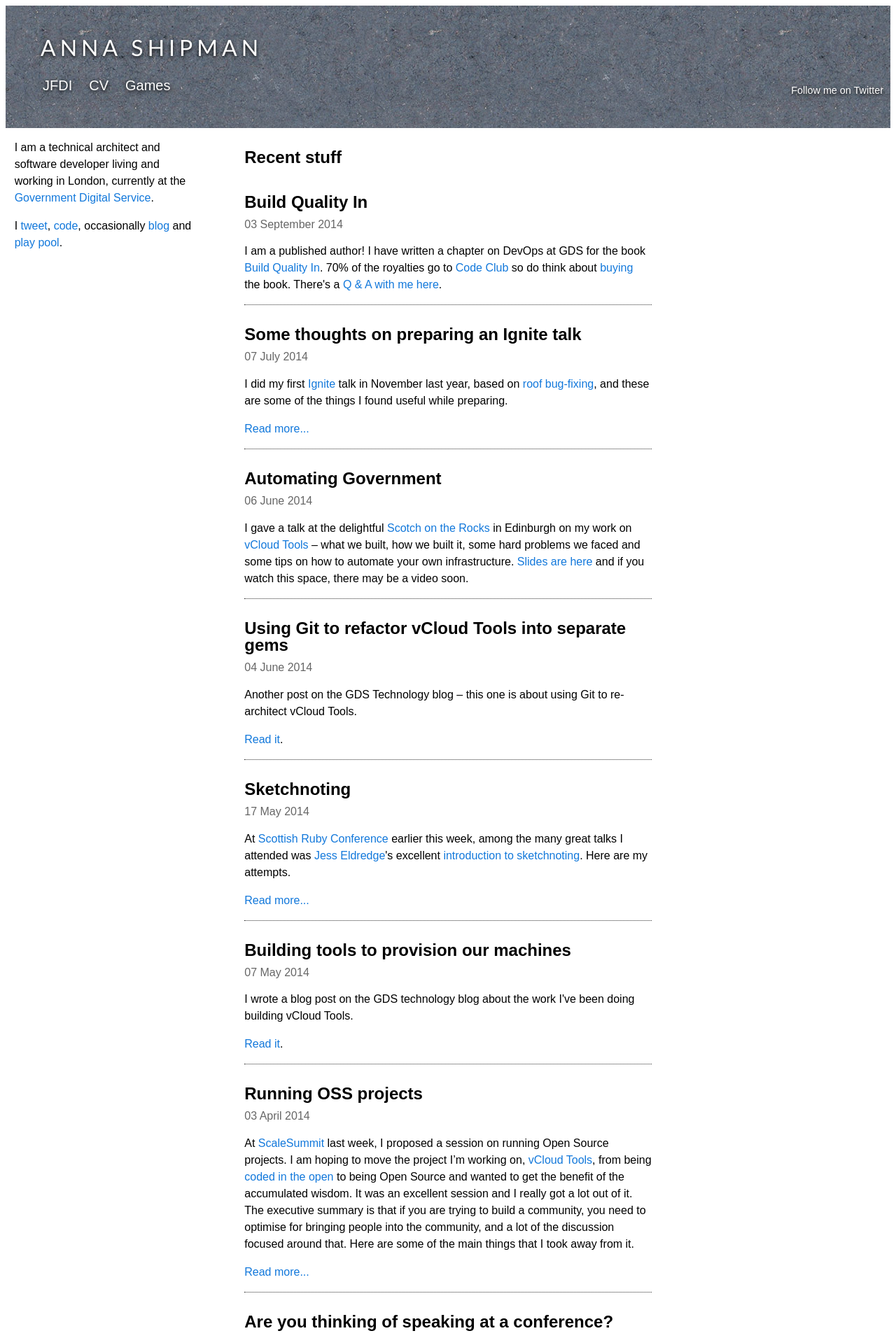
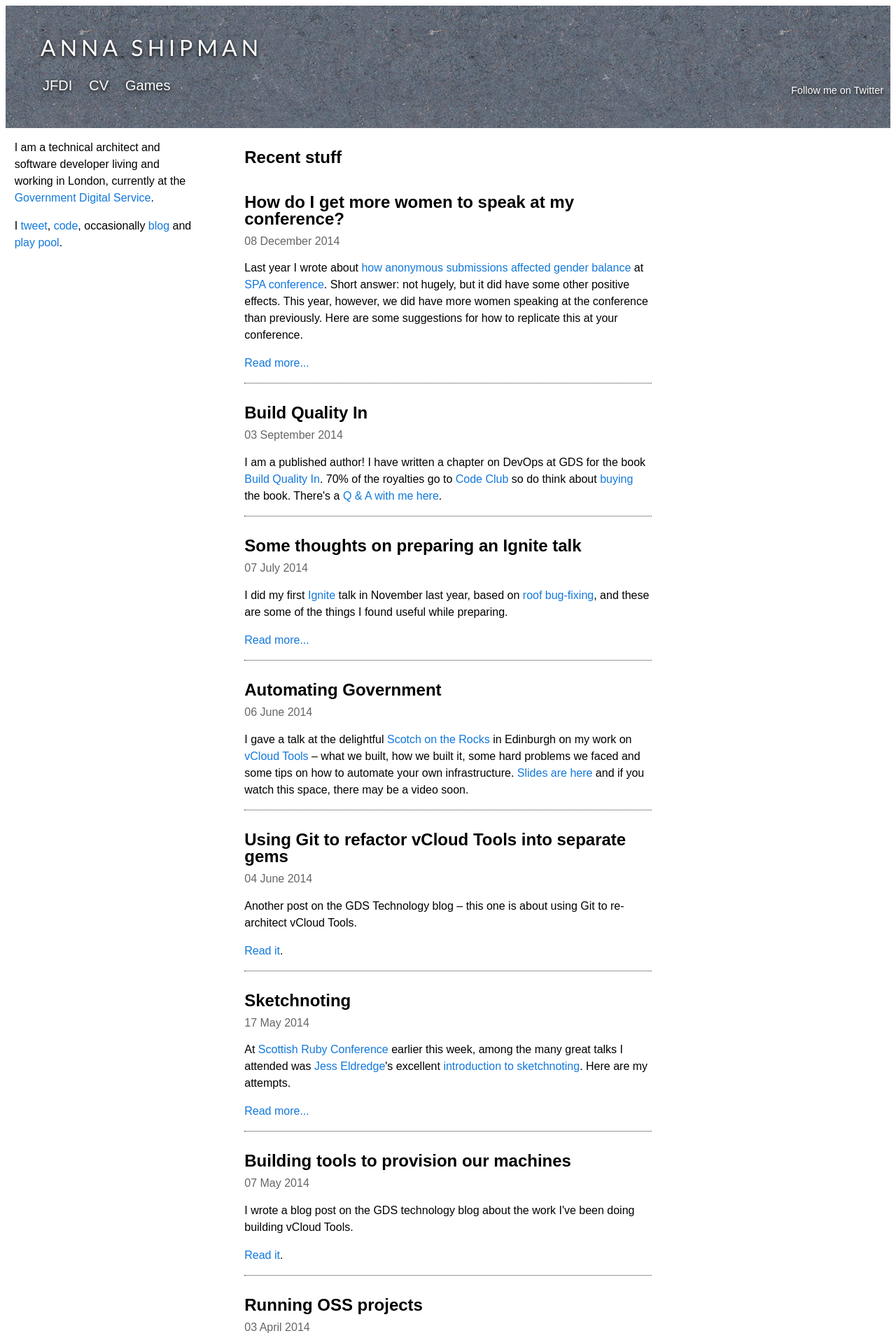
Before and after one commit to annashipman/annashipman.github.io, a Jekyll site: the page index.html, which Jekyll copies as it is, in a window 1280 px wide. Shown: the top 1912 px of the page at 70% size. Built offline with Jekyll 4.4.1, drawn with Linux system fonts in a browser that asks for light colours; Markdown is read by kramdown in place of the engine named in the settings.

Commit message:
Post about getting women speakers
Plus changes to bulleted list style.

```diff
--- a/index.html
+++ b/index.html
@@ -27,6 +27,13 @@
             <div class="col1">
                 <!-- Column 1 start -->
 <div><h1>Recent stuff</h1></div>
+<div class="blog-post">
+<h1><a href="/jfdi/how-to-get-women-speakers.html">
+How do I get more women to speak at my conference?</a></h1>
+<date>08 December 2014</date>
+<p>Last year I wrote about <a href="/jfdi/how-anonymity-affected-gender-balance.html">how anonymous submissions affected gender balance</a> at <a href="http://www.spaconference.org/">SPA conference</a>. Short answer: not hugely, but it did have some other positive effects. This year, however, we did have more women speaking at the conference than previously. Here are some suggestions for how to replicate this at your conference.</p>
+<p><a href="/jfdi/how-to-get-women-speakers.html">Read more...</a></p>
+</div>
 <div class="blog-post">
 <h1><a href="http://blog.buildqualityin.com/" target="_blank">
 Build Quality In</a></h1>
--- a/style.css
+++ b/style.css
@@ -17,9 +17,8 @@ p {
 }
 
 ul {
-    font-size: 14px;
     line-height: 1.7;
-    margin-left: 10px;
+    margin-left: 24px;
     padding: 0;
     display: inline-block;
 }
```
Also changed, not shown: _posts/2014-12-08-how-to-get-women-speakers.md (added, +92 -0 lines).
